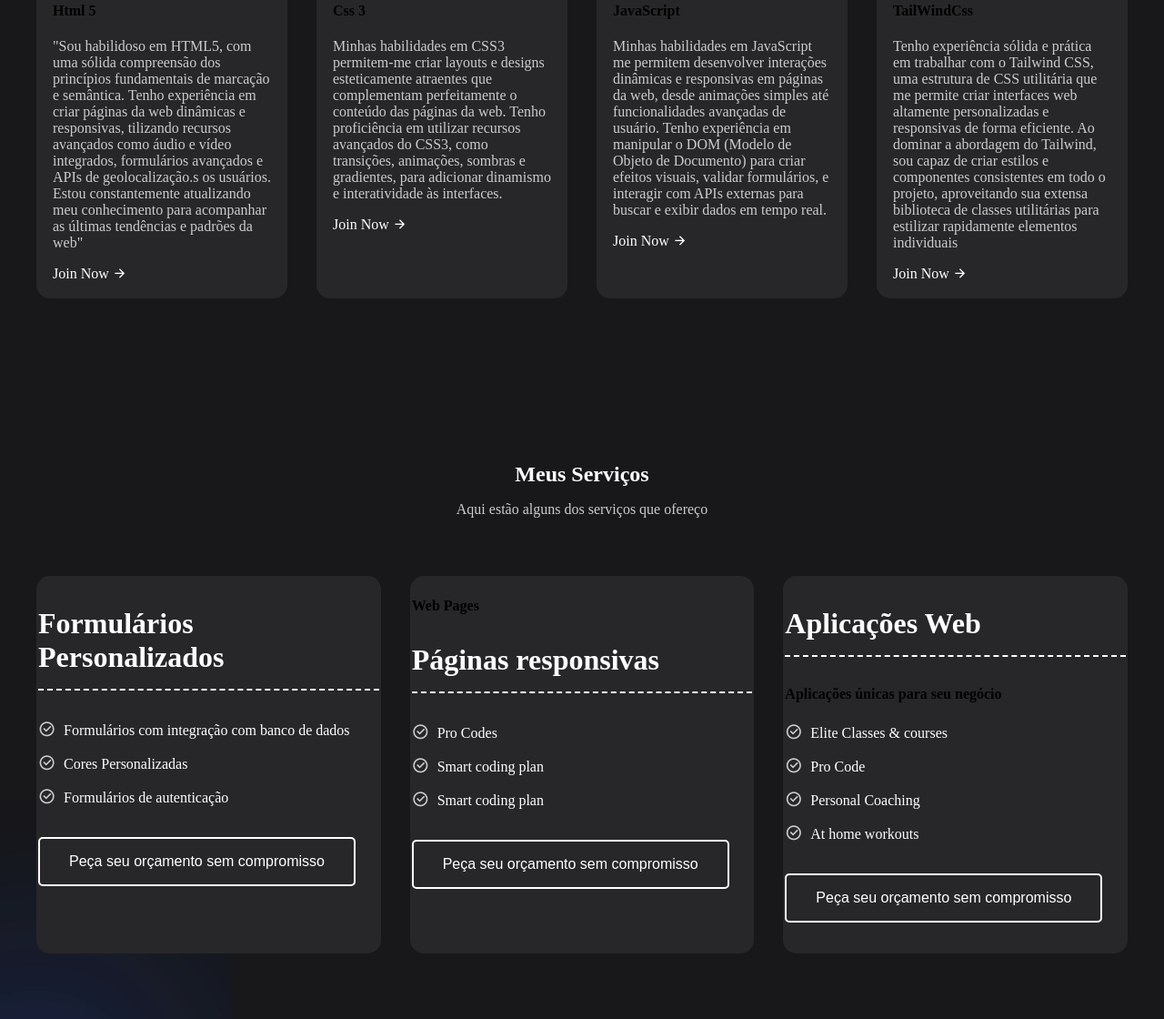
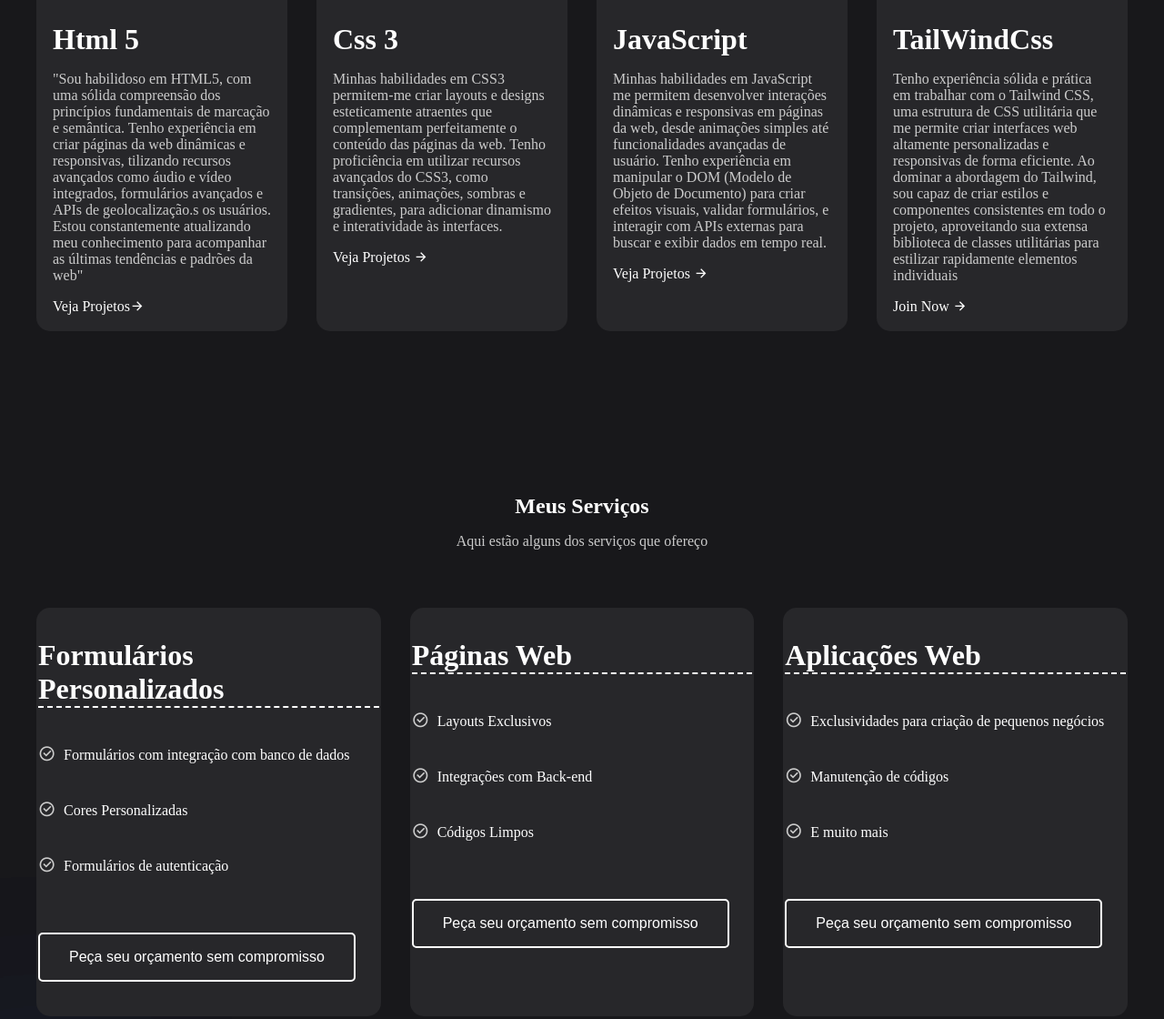
Before and after one commit to AlexSouza645/MyRepository, a website: page index.html in a window 1280 px wide. Shown: the part 1165-2285 px from the top of the page at 91% size. Drawn offline with nearby package versions, Linux system fonts and the light colour scheme.

Commit message:
fix issues

```diff
--- a/index.html
+++ b/index.html
@@ -70,10 +70,10 @@
           conhecimento para acompanhar as últimas tendências e padrões da web"
         </p>
 
-        <a href="#">Join Now <i class="ri-arrow-right-line"></i></a>
+        <a href="#">Veja Projetos<i class="ri-arrow-right-line"></i></a>
       </div>
 
-      <!-- bug -->
+      <!--  -->
       <div class="card">
         <span><i class="ri-css3-fill"></i></span>
         <h4>Css 3</h4>
@@ -85,7 +85,7 @@
           para adicionar dinamismo e interatividade às interfaces.
         </p>
 
-        <a href="#">Join Now <i class="ri-arrow-right-line"></i></a>
+        <a href="#">Veja Projetos <i class="ri-arrow-right-line"></i></a>
 
         <!--history line  -->
       </div>
@@ -101,7 +101,7 @@
           buscar e exibir dados em tempo real.
         </p>
 
-        <a href="#">Join Now <i class="ri-arrow-right-line"></i></a>
+        <a href="#">Veja Projetos <i class="ri-arrow-right-line"></i></a>
 
         <!--  -->
       </div>
@@ -155,22 +155,22 @@
       <!--                                             -->
       <div class="card">
         <div class="content">
-          <h4>Web Pages</h4>
-          <h3>Páginas responsivas</h3>
+
+          <h3>Páginas Web</h3>
           <p>
             <i class="ri-checkbox-circle-line"></i>
+            Layouts Exclusivos
 
-            Pro Codes
           </p>
           <p>
             <i class="ri-checkbox-circle-line"></i>
 
-            Smart coding plan
+            Integrações com Back-end
           </p>
           <p>
             <i class="ri-checkbox-circle-line"></i>
 
-            Smart coding plan
+            Códigos Limpos
           </p>
           <button class="btn">Peça seu orçamento sem compromisso</button>
         </div>
@@ -179,27 +179,23 @@
       <!--                        -->
       <div class="card">
         <div class="content">
-          <h3>Aplicações Web</h4>
-            <h4>Aplicações únicas para seu negócio
+          <h3>Aplicações Web
           </h3>
           <p>
             <i class="ri-checkbox-circle-line"></i>
 
-            Elite Classes & courses
+            Exclusividades para criação de pequenos negócios
           </p>
+
           <p>
             <i class="ri-checkbox-circle-line"></i>
-            Pro Code
+
+            Manutenção de códigos
           </p>
           <p>
             <i class="ri-checkbox-circle-line"></i>
 
-            Personal Coaching
-          </p>
-          <p>
-            <i class="ri-checkbox-circle-line"></i>
-
-            At home workouts
+            E muito mais
           </p>
           <button class="btn">Peça seu orçamento sem compromisso</button>
         </div>
--- /dev/null
+++ b/package.json
@@ -0,0 +1,5 @@
+{
+  "devDependencies": {
+    "prettier": "3.2.5"
+  }
+}
--- a/style.css
+++ b/style.css
@@ -99,7 +99,7 @@
   gap: 2rem;
 }
 
-header .content h3{
+header .content h4{
   margin-top: 1 rem;
   color: #ccc;
   font-size: 3 rem;
@@ -187,10 +187,10 @@
   border-radius:5px
 }
 
-.features .card h3{
+.features .card h4{
   margin-bottom: 0.5rem;
   color:#fff;
-  font-size:4rem;
+  font-size:2rem;
   font-weight: 600
 }
 .features .card p{
@@ -255,18 +255,20 @@
 
 .pricing .card h3{
   color: #fff;
-  padding-bottom:1rem;
-  margin-bottom:2rem;
+  padding-bottom:1 rem;
+  margin-bottom:2 rem;
   font-size:2rem;
   font-weight:600;
-  border-bottom:2px dashed #fff
+  border-bottom:2px dashed #fff;
+
 
 
 }
 
 .pricing .card p{
   color:#fff;
-  margin-bottom:0.75rem;
+
+  margin-top:2.5rem;
 }
 
 .pricing .card p i {
@@ -276,12 +278,13 @@
 }
 
 
-.pricing .card button{
+.pricing .card button {
   color:#fff;
   background-color: transparent;
   border: 2px solid #fff;
-  margin-top:22px;
-  justify-content: center
+  margin-top:3rem;
+  justify-content: center;
+  margin-bottom:0.2rem;
 }
 
 .pricing .card button:hover{
```
Also changed, not shown: 1 other file.
